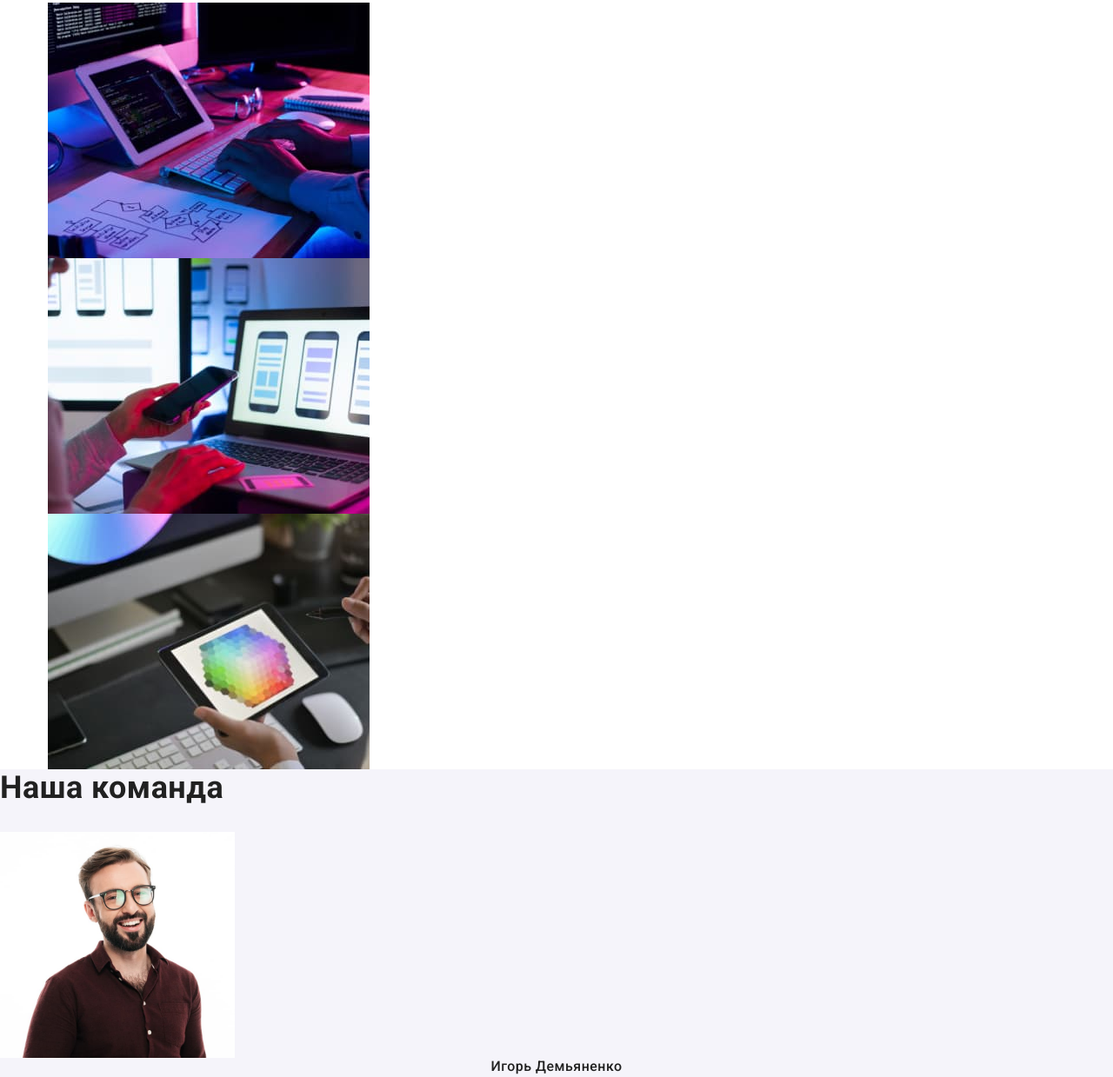
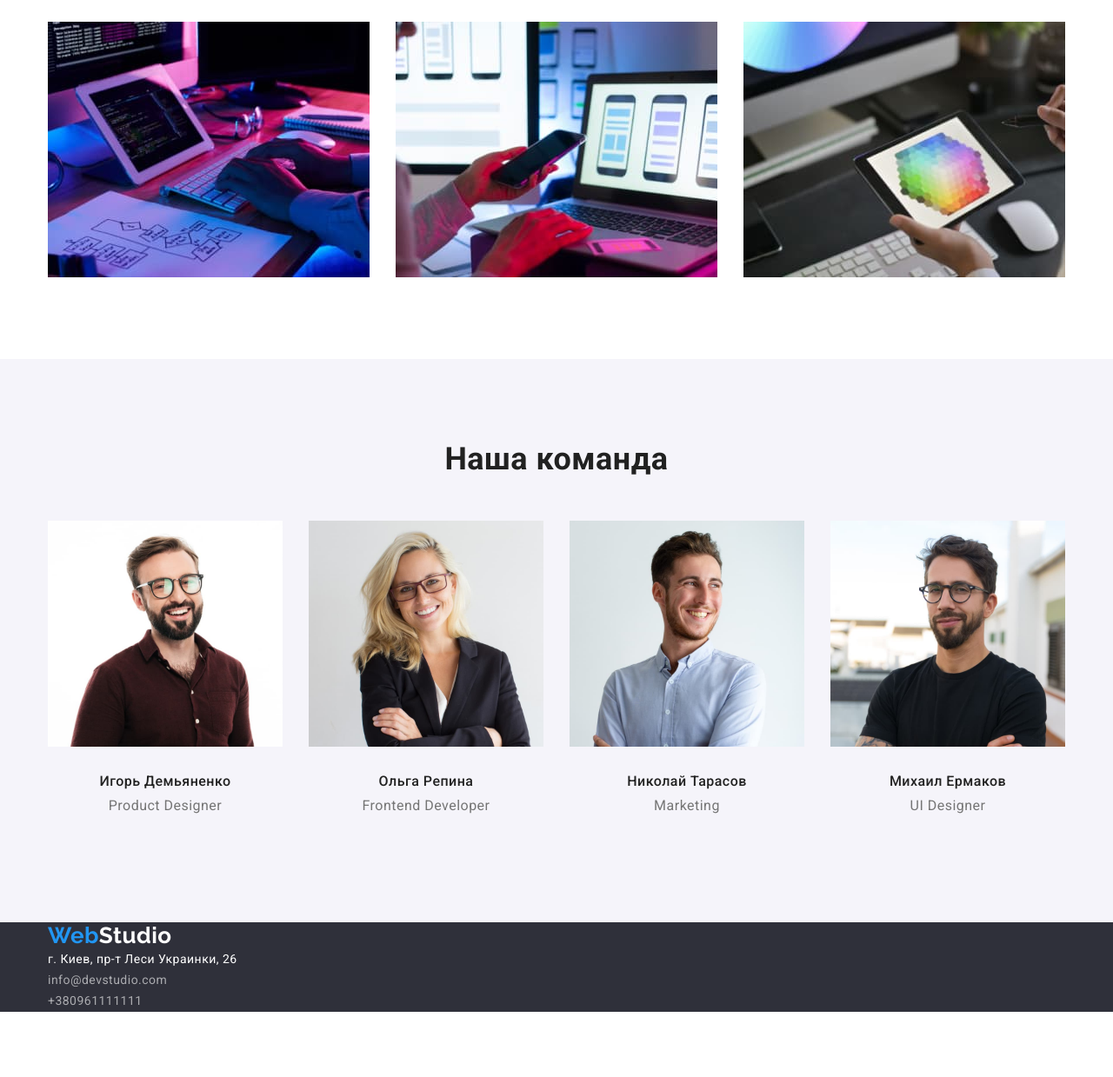
Before and after one commit to MarynaIlchenko/goit-markup-hw-03, a plain HTML site: page index.html in a window 1280 px wide. Shown: the part 1078-2317 px from the top of the page at 87% size. After the commit the page ends 2242 px from the top, so only its background shows below. Drawn offline with nearby package versions, Linux system fonts and the light colour scheme.

Commit message:
update css

```diff
--- a/css/styles.css
+++ b/css/styles.css
@@ -61,6 +61,7 @@ img {
     font-size: 14px;
     line-height: calc (16 / 14);
     letter-spacing: 0.02em;
+    border: 1px solid #ECECEC;
     padding-top: 32px;
     padding-bottom: 32px;
 }
@@ -225,22 +226,60 @@ img {
     font-weight: 700;
     font-size: 36px;
     line-height: calc(42 / 36);
+    margin-bottom: 50px;
     color: var(--secondary-title-color)
 }
 
-.services-container {
+/*---------- SERVICES------- */
 
+.services{
+    padding-top: 0px;
+    padding-bottom: 94px;
 }
 
+.services-container {
+    align-items: center;
+    text-align: center;
+}
+
+.services-title-list {
+    display: flex;
+    flex-wrap: wrap;
+    margin-left: -30px;
+}
+
+.services-title-item{
+    flex-basis: calc((100% - 90px) / 3);
+    margin-left: 30px;
+}
 /* ----------TEAM---------  */
 
 .team{
     background: #F5F4FA;
+    padding-top: 94px;
+    padding-bottom: 94px;
 }
+.team-container {
+    align-items: center;
+    text-align: center;
+}
+
+.team-list{
+    display: flex;
+    flex-wrap: wrap;
+    margin-left: -30px;
+}
+
+.team-item{
+    flex-basis: calc((100% - 120px) / 4);
+    margin-left: 30px;
+}
+
 .team-title{
     font-weight: 700;
     font-size: 36px;
     line-height: calc(42 / 36);
+    margin-bottom: 50px;
     color: var(--secondary-title-color)
 }
 
@@ -249,6 +288,8 @@ img {
     font-size: 16px;
     line-height: calc(19 / 16);
     text-align: center;
+    margin-top: 30px;
+    margin-bottom: 10px;
     color: var(--secondary-title-color)
 }
 
@@ -257,7 +298,13 @@ img {
     font-size: 16px;
     line-height: 1.18;
     text-align: center;
+    margin-bottom: 30px;
     color: var(--primery-text-color)
+}
+
+.box{
+border-top-style: none;
+border-right: 1px solid #EEEEEE;
 }
 
 /* ----------FOOTER---------  */
--- a/index.html
+++ b/index.html
@@ -76,19 +76,20 @@
             <div class="container services-container">
             <h2 class="services-title">Чем мы занимаемся</h2>
             <ul class="services-title-list list">
-                <li>
+                <li class="services-title-item">
                     <img src="./images/a/photo-a.jpg" alt="человек печатает на клавиатуре" width="370" height="294">
                 </li>
-                <li>
+                <li class="services-title-item">
                     <img src="./images/a/photo-b.jpg" alt="человек работает с телефоном" width="370" height="294">
                 </li>
-                <li>
+                <li class="services-title-item">
                     <img src="./images/a/photo-c.jpg" alt="человек работает с планшетом" width="370" height="294">
                 </li>
             </ul>
             </div>
         </section>
         <section class="team">
+            <div class="container team-container">
             <h2 class="team-title">Наша команда</h2>
             <ul class="team-list list">
                 <li class="team-item">
@@ -112,9 +113,11 @@
                     <p class="team-item-text" lang="en">UI Designer</p>
                 </li>
             </ul>
+            </div>
         </section>
     </main>
     <footer class="footer">
+        <div class="container footer-container">
         <a class="logo link" href="/" lang="en">Web<span class="footer-logo">Studio</span></a>
         <address class="contacts-address">
             <ul class="contact-list list">
@@ -129,6 +132,7 @@
                 </li>
             </ul>
         </address>
+        </div>
     </footer>
 </body>
 </html>
```
